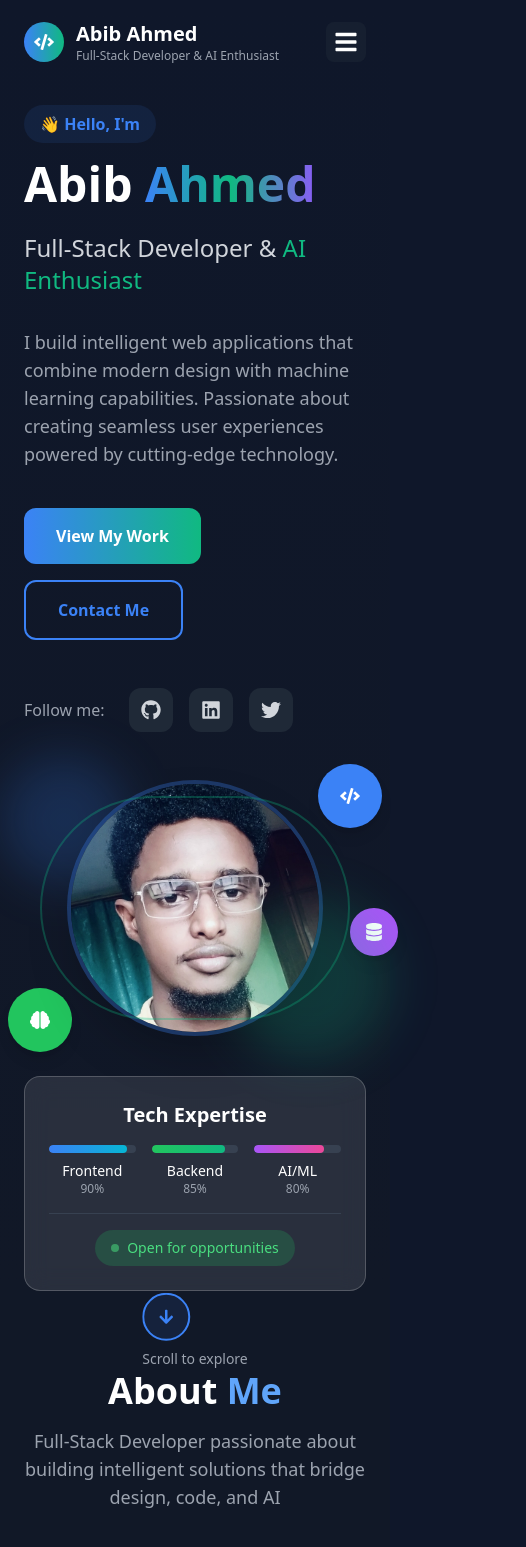
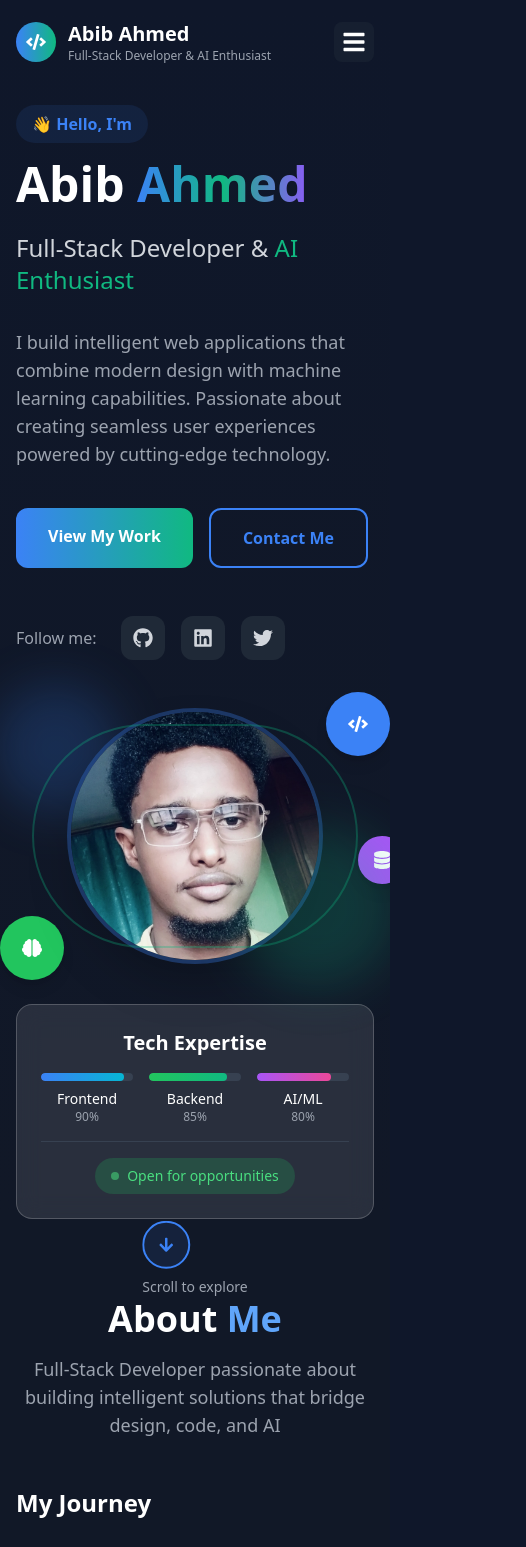
Before and after one commit to fdesdsf/PORTFOLIO_MANAGEMENT, a React (Vite) app in the folder portfolio-site/: page / in a window 390 px wide. Shown: the top 1547 px of the page, 526 px wide, since content can reach past the window. Built offline with nearby package versions, Linux system fonts and the light colour scheme.

Commit message:
Horizontoal overflow chnage

```diff
--- a/portfolio-site/src/App.jsx
+++ b/portfolio-site/src/App.jsx
@@ -12,6 +12,7 @@ function App() {
     <div className="min-h-screen bg-dark">
       <Header />
       <main>
+        <main className="w-full"></main>
         <Hero />
         <About />
         <Skills />
--- a/portfolio-site/src/styles/globals.css
+++ b/portfolio-site/src/styles/globals.css
@@ -33,3 +33,94 @@ body {
 .animate-slideDown {
   animation: slideDown 0.3s ease-out;
 }
+@tailwind base;
+@tailwind components;
+@tailwind utilities;
+
+/* FIX HORIZONTAL SCROLLING */
+* {
+  box-sizing: border-box;
+}
+
+html, body {
+  width: 100%;
+  max-width: 100%;
+  overflow-x: hidden;
+  position: relative;
+}
+
+/* Base styles */
+html {
+  scroll-behavior: smooth;
+}
+
+body {
+  margin: 0;
+  padding: 0;
+  width: 100%;
+  background-color: #0F172A; /* dark color */
+  color: #F8FAFC; /* light color */
+}
+
+/* Ensure all containers stay within viewport */
+.container {
+  width: 100%;
+  max-width: 100%;
+}
+
+/* Prevent images from causing overflow */
+img, video, iframe, canvas, svg {
+  max-width: 100%;
+  height: auto;
+  display: block;
+}
+
+/* Custom utility classes */
+.glass-effect {
+  backdrop-filter: blur(12px);
+  background-color: rgba(255, 255, 255, 0.1);
+  border: 1px solid rgba(255, 255, 255, 0.2);
+}
+
+.gradient-text {
+  background: linear-gradient(to right, #3B82F6, #10B981, #8B5CF6);
+  -webkit-background-clip: text;
+  background-clip: text;
+  color: transparent;
+}
+
+.btn-primary {
+  padding: 0.75rem 1.5rem;
+  background: linear-gradient(to right, #3B82F6, #10B981);
+  color: white;
+  font-weight: 600;
+  border-radius: 0.5rem;
+  transition: all 0.3s;
+}
+
+.btn-primary:hover {
+  box-shadow: 0 10px 25px rgba(59, 130, 246, 0.25);
+}
+
+@keyframes slideDown {
+  from {
+    opacity: 0;
+    transform: translateY(-10px);
+  }
+  to {
+    opacity: 1;
+    transform: translateY(0);
+  }
+}
+
+.animate-slideDown {
+  animation: slideDown 0.3s ease-out;
+}
+
+/* Responsive fixes */
+@media (max-width: 768px) {
+  .container {
+    padding-left: 1rem;
+    padding-right: 1rem;
+  }
+}
```
